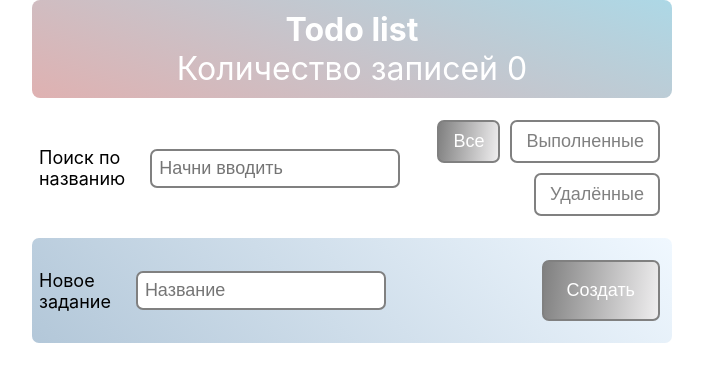
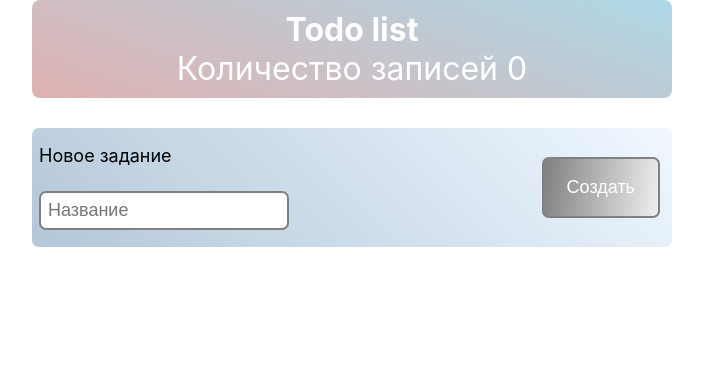
Before and after one commit to PNN11/ReactHomeWorkTodoList, a React (Create React App) app: page / in a window 1280 px wide. Shown: the top 382 px of the page, without its empty margins (288-991 px from the left). Built offline with nearby package versions, Linux system fonts and the light colour scheme.

Commit message:
add validation

```diff
--- a/src/App.js
+++ b/src/App.js
@@ -53,25 +53,29 @@ class App extends React.Component {
 
   render() {
     const { todoList, filterValue, filterStatus, deletedTodo } = this.state;
-    const filterList = () => {
-      if (filterValue) {
-        return todoList.filter((todo) =>
-          todo.name.toUpperCase().includes(filterValue.toUpperCase())
-        );
-      }
+    const filterListByStatus = () => {
       if (filterStatus === "Удалённые") {
         return deletedTodo;
       }
       if (filterStatus === "Выполненные") {
         return todoList.filter((todo) => todo.done === true);
-      } else {
+      }
       return todoList;
+    };
+    const filterListByValue = (list) => {
+      if (filterValue) {
+        return list.filter((todo) =>
+          todo.name.toUpperCase().includes(filterValue.toUpperCase())
+        );
       }
+      return list;
     };
-    const filteredList = filterList();
+    const filteredList = filterListByValue(filterListByStatus());
     return (
       <div className="wrapper">
         <Header todoNumber={filteredList.length} />
+        {(todoList.length > 0 || deletedTodo.length > 0) && (
+          <>
             <Filter
               filterStatus={filterStatus}
               onChangeFilterValue={this.handleChangeFilterValue}
@@ -82,6 +86,9 @@ class App extends React.Component {
               onDoneTodo={this.handleDoneTodo}
               onDeleteTodo={this.handleDeleteTodo}
             />
+          </>
+        )}
+
         <Form onCreateTodo={this.handleCreateTodo} />
       </div>
     );
--- a/src/components/Button/Button.js
+++ b/src/components/Button/Button.js
@@ -1,9 +1,9 @@
 import { Btn } from "./Button.styles";
 
-const Button = ({ children, name, ...buttonProps }) => {
+const Button = ({ children, primary, ...buttonProps }) => {
   return (
-    <Btn primary={children} {...buttonProps}>
-      {name}
+    <Btn primary={primary} {...buttonProps}>
+      {children}
     </Btn>
   );
 };
--- a/src/components/Filter/Filter.js
+++ b/src/components/Filter/Filter.js
@@ -27,22 +27,29 @@ class Filter extends React.Component {
             onChange={this.handleFilter}
           />
           <BlockBtns>
-            <Button type="button" name="Все" onClick={this.handleFilterClick}>
-              {filterStatus === "Все" ? "primary" : ""}
+            <Button
+              primary={filterStatus === "Все"}
+              type="button"
+              name="Все"
+              onClick={this.handleFilterClick}
+            >
+              Все
             </Button>
             <Button
               type="button"
               name="Выполненные"
               onClick={this.handleFilterClick}
+              primary={filterStatus === "Выполненные"}
             >
-              {filterStatus === "Выполненные" ? "primary" : ""}
+              Выполненные
             </Button>
             <Button
               type="button"
               name="Удалённые"
               onClick={this.handleFilterClick}
+              primary={filterStatus === "Удалённые"}
             >
-              {filterStatus === "Удалённые" ? "primary" : ""}
+              Удалённые
             </Button>
           </BlockBtns>
         </FilterForm>
--- a/src/components/Form/Form.js
+++ b/src/components/Form/Form.js
@@ -1,27 +1,35 @@
 import React from "react";
 import Button from "../Button";
+import { validateForm, validateBeforeSubmit } from "./helpers/validateForm";
 import { AddForm } from "./Form.styles";
 import Input from "../Input";
 
 class Form extends React.Component {
-  state = { name: "" };
+  state = { name: "", error: validateForm(""), touched: false };
 
   handleSubmit = (e) => {
     e.preventDefault();
     const { onCreateTodo } = this.props;
-    const { name } = this.state;
-    if (!name) {
-      return;
+    const { name, error, touched } = this.state;
+    if (validateBeforeSubmit(error, touched, this)) {
+      onCreateTodo(name);
+      this.setState({ name: "", error: validateForm(""), touched: false });
     }
-    onCreateTodo(name);
-    this.setState({ name: "" });
   };
 
   handleChange = (e) => {
-    this.setState({ [e.target.name]: e.target.value });
+    this.setState({
+      [e.target.name]: e.target.value,
+      error: validateForm(e.target.value),
+    });
+  };
+
+  handleBlur = () => {
+    this.setState(() => ({ touched: true }));
   };
 
   render() {
+    const { error, name, touched } = this.state;
     return (
       <section>
         <AddForm>
@@ -31,16 +39,20 @@ class Form extends React.Component {
             id="create"
             placeholder="Название"
             onChange={this.handleChange}
-            value={this.state.name}
+            onBlur={this.handleBlur}
+            value={name}
+            error={touched && !!error}
+            errorMessage={error}
           />
           <div>
             <Button
-              name="Создать"
               primary
               size="big"
               type="submit"
               onClick={this.handleSubmit}
-            />
+            >
+              Создать
+            </Button>
           </div>
         </AddForm>
       </section>
--- /dev/null
+++ b/src/components/Form/helpers/validateForm.js
@@ -0,0 +1,21 @@
+export const validateForm = (todoName) => {
+  if (todoName.length === 0) {
+    return "Поле обязательно для заполнения";
+  }
+  if (todoName.length < 4) {
+    return "Минимальная длинна 4 символа";
+  }
+  if (todoName.length > 20) {
+    return "Максимальная длинна 20 символов";
+  }
+  return "";
+};
+
+export const validateBeforeSubmit = (error, touched, context) => {
+  if (error && !touched) {
+    context.setState(() => ({ touched: true }));
+    return false;
+  }
+  if (error) return false;
+  return true;
+};
--- a/src/components/Header/Header.styles.js
+++ b/src/components/Header/Header.styles.js
@@ -5,6 +5,7 @@ export const Head = styled("header")`
   text-align: center;
   padding: 10px;
   border-radius: 8px;
+  margin-bottom: 30px;
   > h1 {
     color: white;
   }
--- a/src/components/Input/Input.js
+++ b/src/components/Input/Input.js
@@ -1,10 +1,11 @@
 import { SearchElement } from "./Input.styles";
 
-const Input = ({ label, ...inputProps }) => {
+const Input = ({ label, error, errorMessage, ...inputProps }) => {
   return (
-    <SearchElement>
+    <SearchElement error={error}>
       <label htmlFor={inputProps.id}>{label}</label>
       <input {...inputProps} />
+      {error && <p>{errorMessage}</p>}
     </SearchElement>
   );
 };
--- a/src/components/Input/Input.styles.js
+++ b/src/components/Input/Input.styles.js
@@ -4,16 +4,21 @@ export const SearchElement = styled("div")`
   width: 50%;
   display: flex;
   justify-content: flex-start;
+  flex-wrap: wrap;
   gap: 25px;
   align-items: center;
+  color: ${(props) => (props.error ? "red" : "black")};
   > label {
     cursor: pointer;
     font-size: 18px;
   }
   > input {
     font-size: 18px;
-    border: 2px solid gray;
+    border: 2px solid ${(props) => (props.error ? "red" : "gray")};
     border-radius: 7px;
     padding: 7px;
   }
+  > p {
+    width: 100%;
+  }
 `;
--- a/src/components/ListItem/ListItem.js
+++ b/src/components/ListItem/ListItem.js
@@ -20,19 +20,13 @@ class ListItem extends React.Component {
         <p>{name}</p>
         <div>
           {!done && (
-            <Button
-              type="button"
-              name="Выполнено"
-              size="small"
-              onClick={this.handleDone}
-            />
+            <Button type="button" size="small" onClick={this.handleDone}>
+              Выполнено
+            </Button>
           )}
-          <Button
-            type="button"
-            name="Удалить"
-            size="small"
-            onClick={this.handleDelete}
-          />
+          <Button type="button" size="small" onClick={this.handleDelete}>
+            Удалить
+          </Button>
         </div>
       </ListIt>
     );
```
Lines whose indentation alone changed are shown as unchanged.
